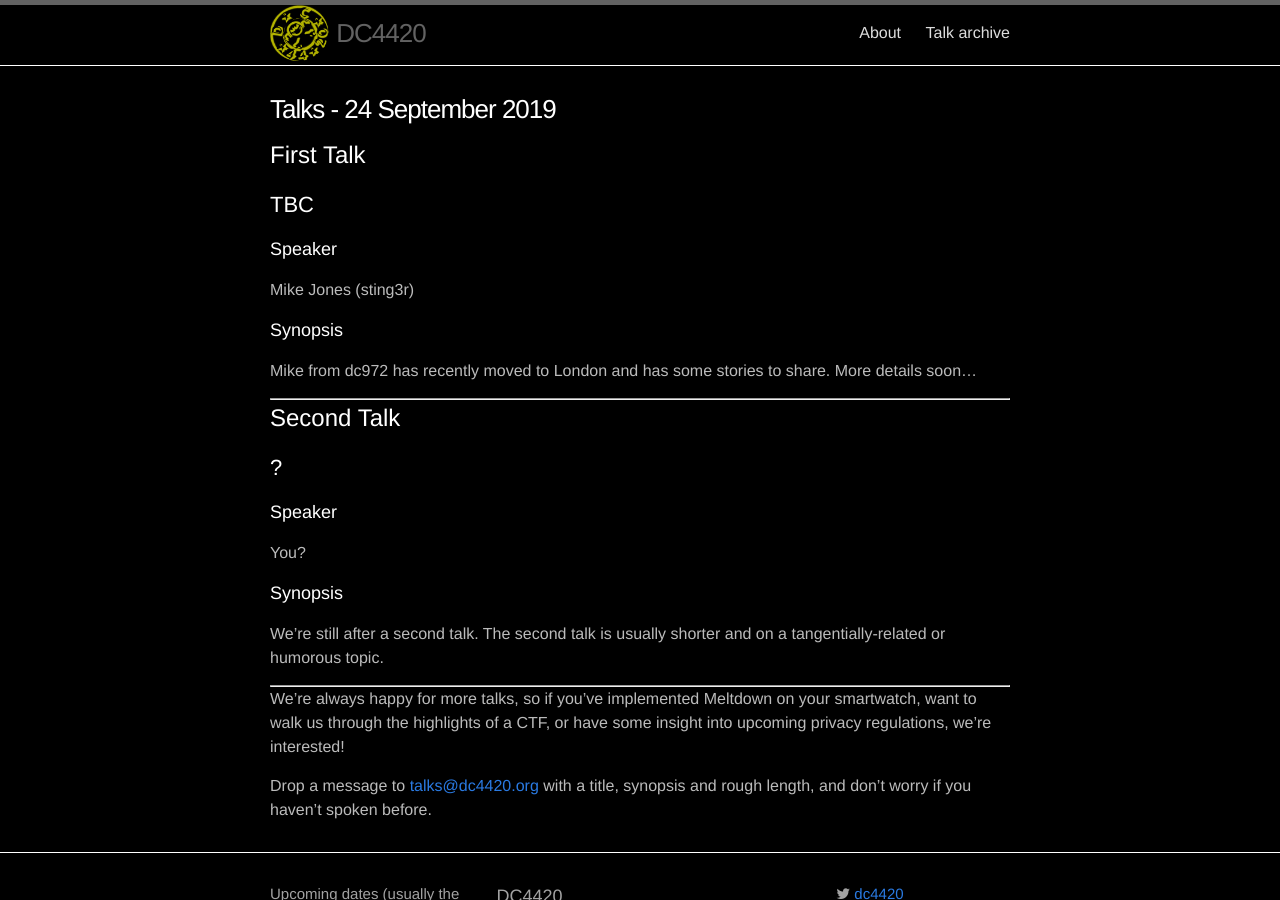
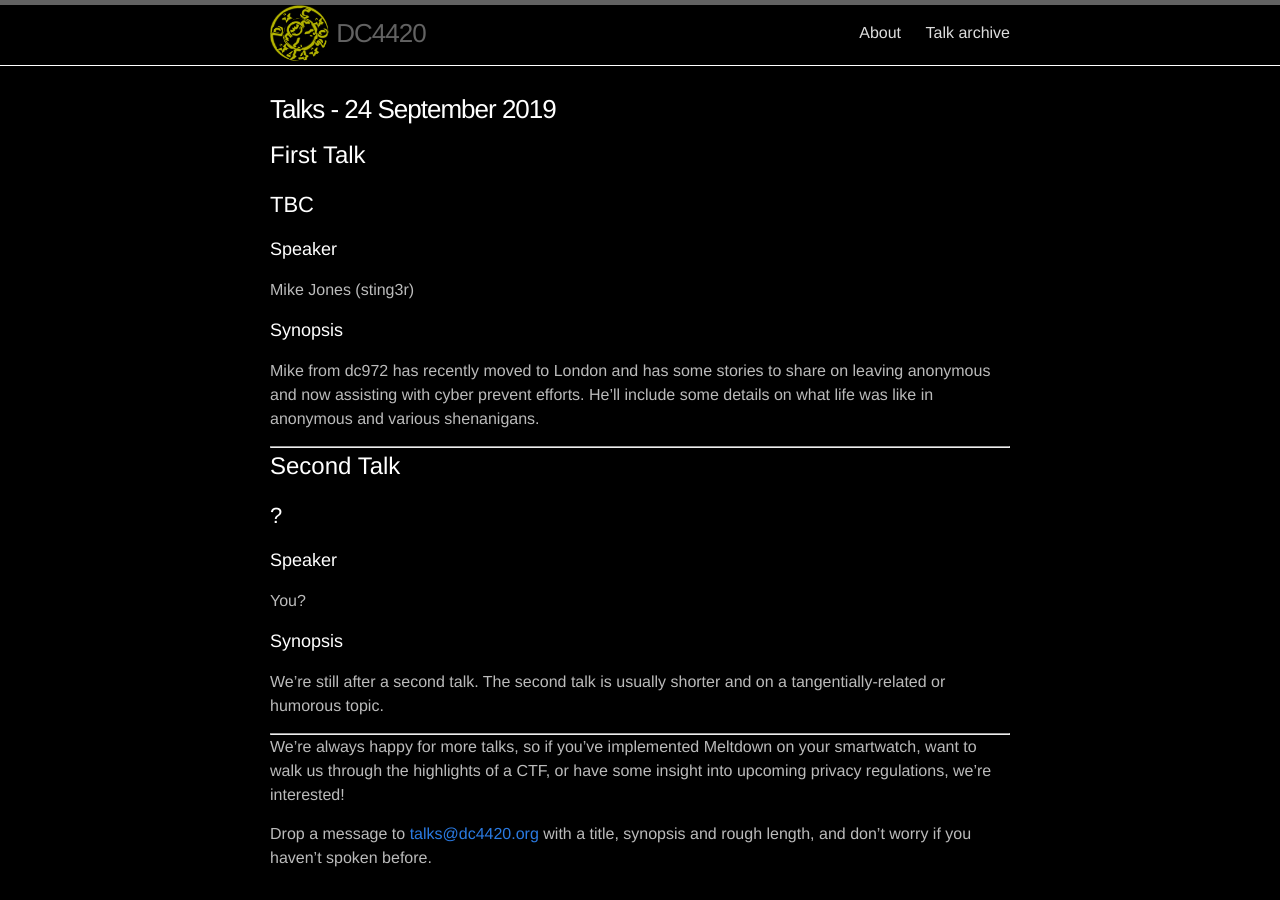
Before and after one commit to dc4420/website, a Jekyll site: the page built from _posts/2019-09-24-talks.markdown, in a window 1280 px wide and 900 px high. Built offline with Jekyll 4.4.1, drawn with Linux system fonts in a browser that asks for light colours; nearby versions of some CDN libraries.

Commit message:
A little more blurb

```diff
--- a/_posts/2019-09-24-talks.markdown
+++ b/_posts/2019-09-24-talks.markdown
@@ -15,7 +15,8 @@ Mike Jones (sting3r)
 
 ### Synopsis
 
-Mike from dc972 has recently moved to London and has some stories to share. More details soon...
+Mike from dc972 has recently moved to London and has some stories to share on leaving anonymous and now assisting with cyber prevent efforts. He'll include some details on what life was like in anonymous and various shenanigans.
+
 
 <hr>
 
```
